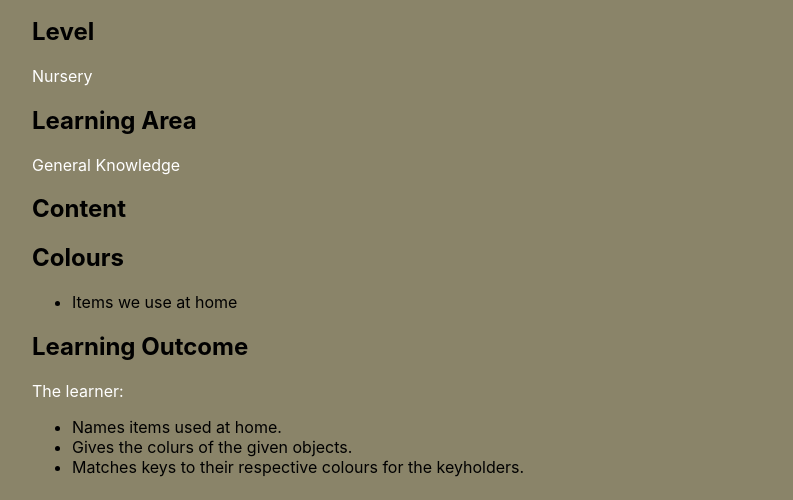
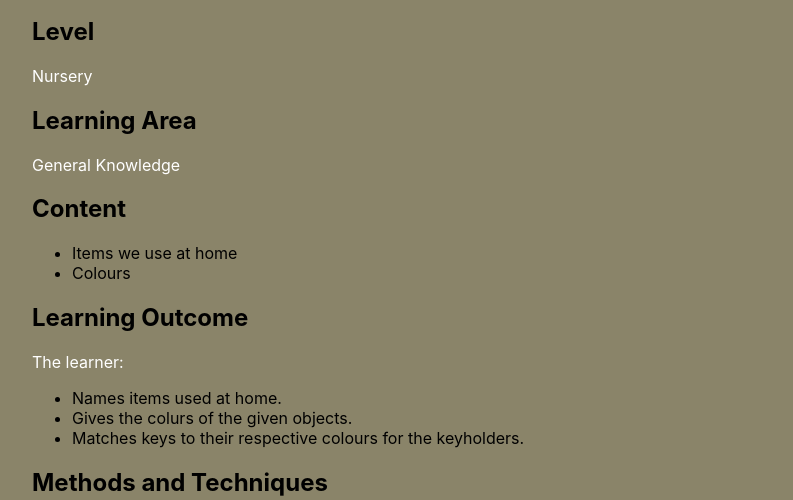
Before and after one commit to Fresh-Teacher/Coloured-Keys-Drag-And-Drop-Game, a plain HTML site: page drag-drop-games/index.html in a window 1280 px wide. Shown: the part 529-1029 px from the top of the page, without its empty margins (108-901 px from the left). Drawn offline with Linux system fonts and the light colour scheme; a script that the page names is missing.

Commit message:
correct errors

```diff
--- a/drag-drop-games/index.html
+++ b/drag-drop-games/index.html
@@ -118,9 +118,9 @@ function playSound(id, loop) {
 				 <h2>Learning Area</h2>
 				 <p>General Knowledge</p>
 				 <h2>Content</h2>
-				 <h2>Colours</h2>
 				 <ul>
 					 <li>Items we use at home</li>
+					 <li>Colours</li>
 
 				 </ul>
 				 <h2>Learning Outcome</h2>
```
